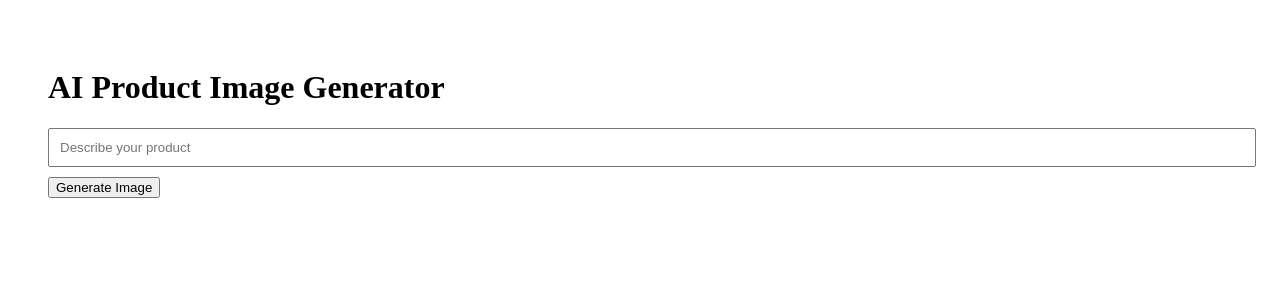
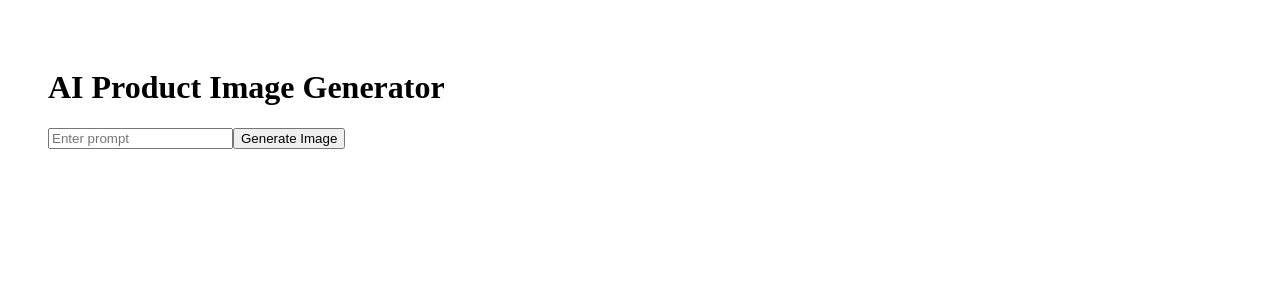
Before and after one commit to hadeerdeloni-lgtm/ai-product-image-generator, a Next.js app: page / in a window 1280 px wide. Shown: the top 300 px of the page. Built offline with nearby package versions, Linux system fonts and the light colour scheme.

Commit message:
Update page.tsx

```diff
--- a/app/page.tsx
+++ b/app/page.tsx
@@ -1,8 +1,8 @@
-"use client"
-import { useState } from "react"
+'use client'
+import { useState } from 'react'
 
 export default function Home() {
-  const [prompt, setPrompt] = useState("")
+  const [prompt, setPrompt] = useState('')
   const [image, setImage] = useState<string | null>(null)
   const [loading, setLoading] = useState(false)
 
@@ -10,30 +10,33 @@ export default function Home() {
     setLoading(true)
     setImage(null)
 
-    const res = await fetch("/api/generate", {
-      method: "POST",
-      headers: { "Content-Type": "application/json" },
+    const res = await fetch('/api/generate', {
+      method: 'POST',
+      headers: { 'Content-Type': 'application/json' },
       body: JSON.stringify({ prompt }),
     })
 
+    // 👈 أهم سطر
     const blob = await res.blob()
-    const url = URL.createObjectURL(blob)
-    setImage(url)
+
+    // 👈 تحويل الصورة لرابط
+    const imageUrl = URL.createObjectURL(blob)
+
+    setImage(imageUrl)
     setLoading(false)
   }
 
   return (
-    <main style={{ padding: 40 }}>
+    <div style={{ padding: 40 }}>
       <h1>AI Product Image Generator</h1>
 
       <input
         value={prompt}
         onChange={(e) => setPrompt(e.target.value)}
-        placeholder="Describe your product"
-        style={{ width: "100%", padding: 10 }}
+        placeholder="Enter prompt"
       />
 
-      <button onClick={generateImage} style={{ marginTop: 10 }}>
+      <button onClick={generateImage}>
         Generate Image
       </button>
 
@@ -43,9 +46,9 @@ export default function Home() {
         <img
           src={image}
           alt="Generated"
-          style={{ marginTop: 20, maxWidth: "100%" }}
+          style={{ marginTop: 20, maxWidth: '100%' }}
         />
       )}
-    </main>
+    </div>
   )
 }
```
